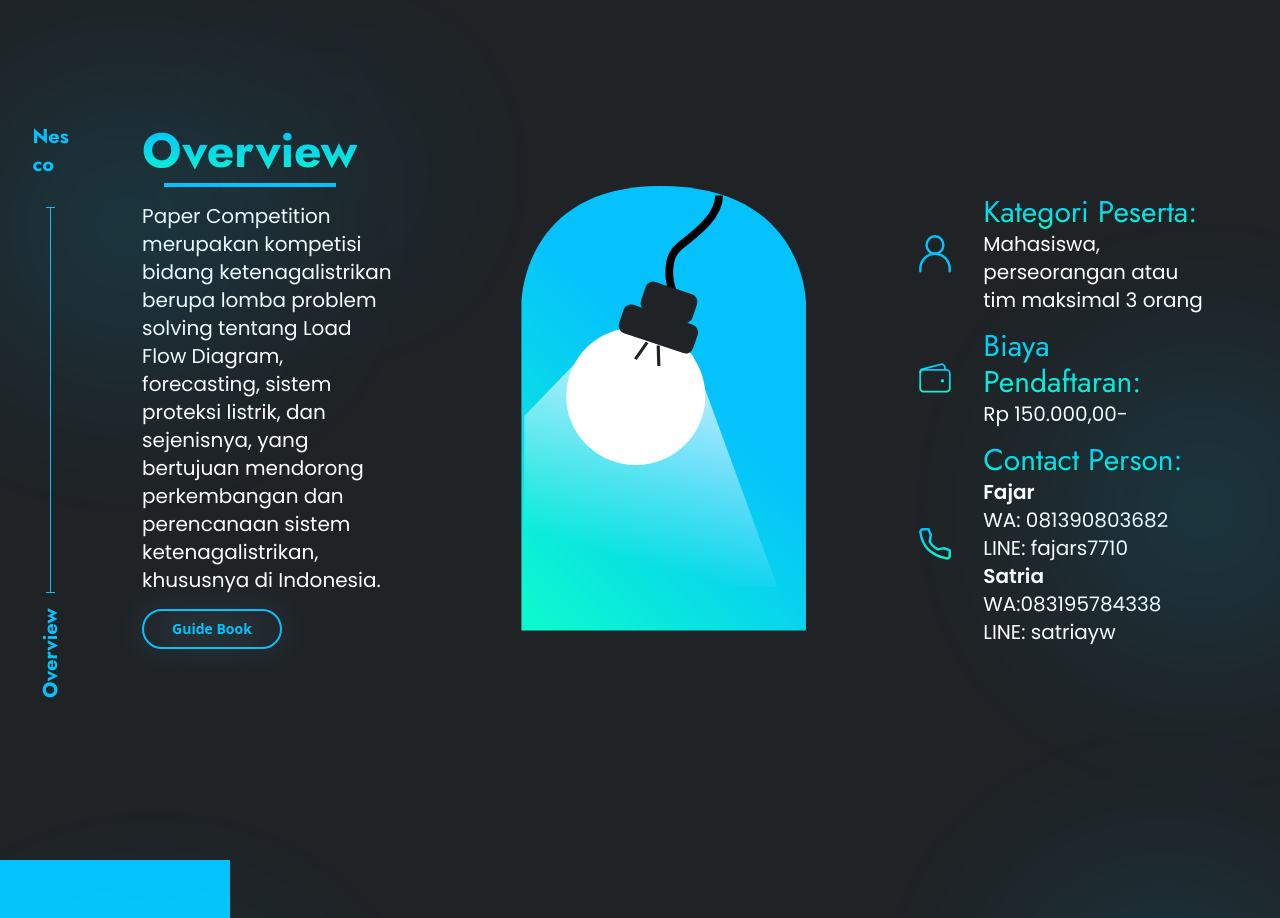
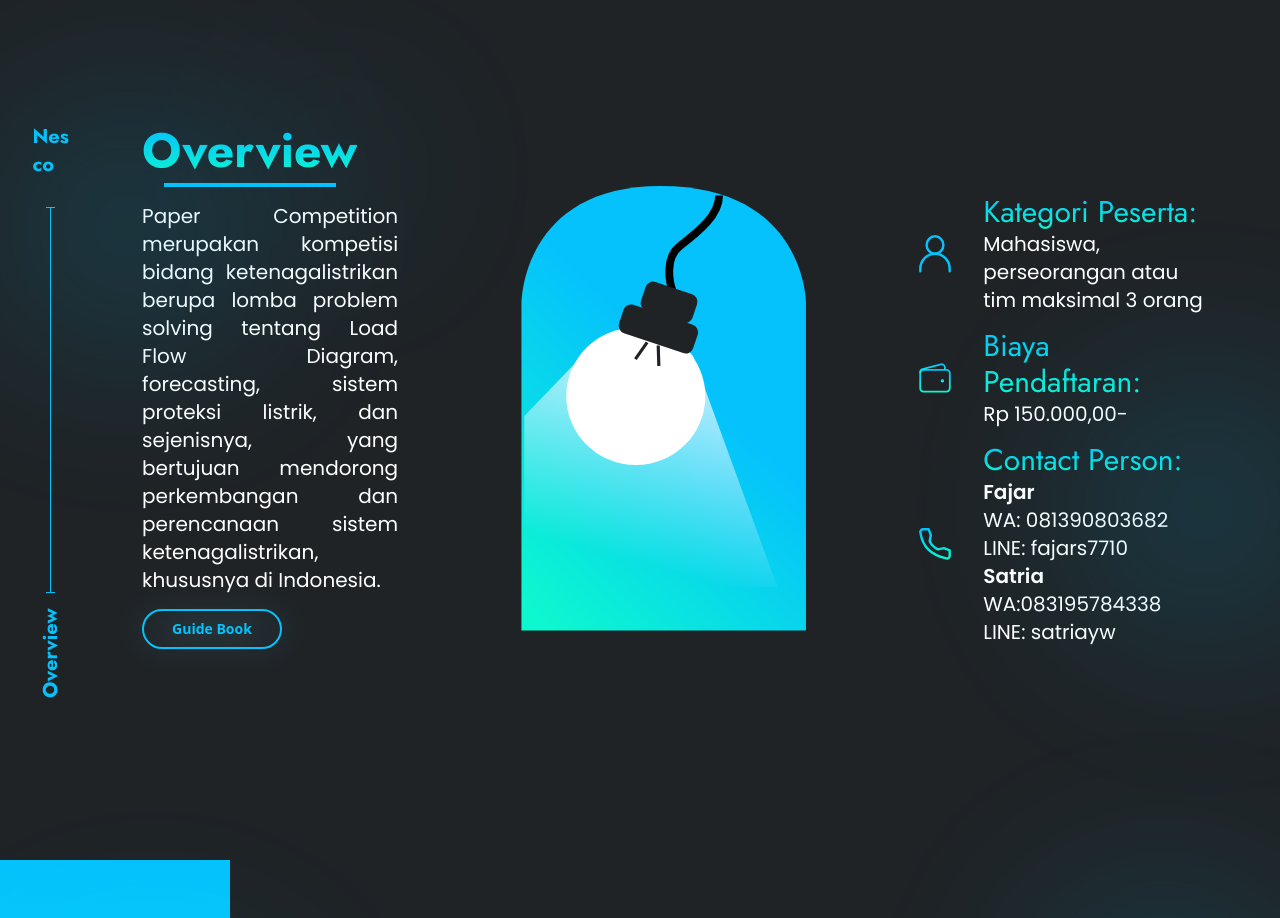
Before and after one commit to Harmerz/nescougm, a Next.js app: page /competition in a window 1280 px wide. Shown: the part 820-1738 px from the top of the page. Built offline with nearby package versions, Linux system fonts and the light colour scheme.

Commit message:
fix : overview page alignment

```diff
--- a/components/pages/competition/Overview.js
+++ b/components/pages/competition/Overview.js
@@ -51,15 +51,15 @@ export function Overview({ competitionDescription, peserta, biayaPendaftaran, co
         data-aos-duration="2000"
         data-aos-anchor="#CompetitionOverview"
         data-aos-anchor-placement="top-center"
-        className="w-[80%] lg:w-[20%] text-justify lg:text-left lg:h-fit flex flex-col mb-[5%]"
+        className="w-[80%] lg:w-[20%] text-justify lg:text-left lg:h-fit flex flex-col mb-[5%] items-center lg:items-start"
       >
         <div className="flex flex-col w-auto items-center w-fit">
-          <div className="text-2xl md:text-3xl lg:text-5xl font-jost font-bold text-transparent bg-clip-text bg-gradient-to-b from-c-01 to-c-02">
+          <div className="text-2xl md:text-3xl lg:text-4xl xl:text-5xl font-jost font-bold text-transparent bg-clip-text bg-gradient-to-b from-c-01 to-c-02">
             Overview
           </div>
           <div className="w-[80%] h-[4px] mt-[8px] bg-c-01" />
         </div>
-        <div className="w-full mt-[15px] font-poppins text-white text-base md:text-lg lg:text-lg xl:text-xl">
+        <div className="w-full mt-[15px] font-poppins text-white text-base md:text-lg lg:text-lg xl:text-xl text-justify">
           {competitionDescription}
         </div>
         <Link href="/signin" className="mt-[15px] z-[100]">
```
